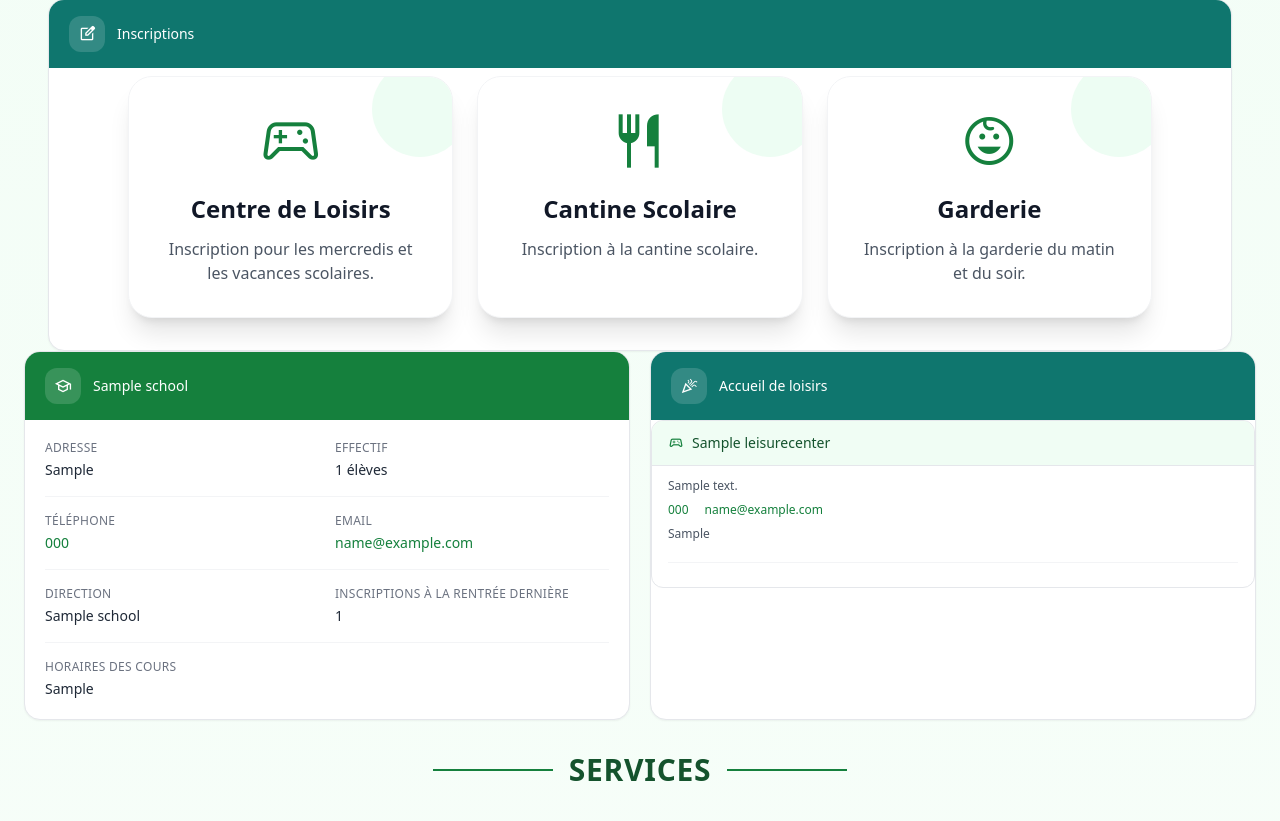
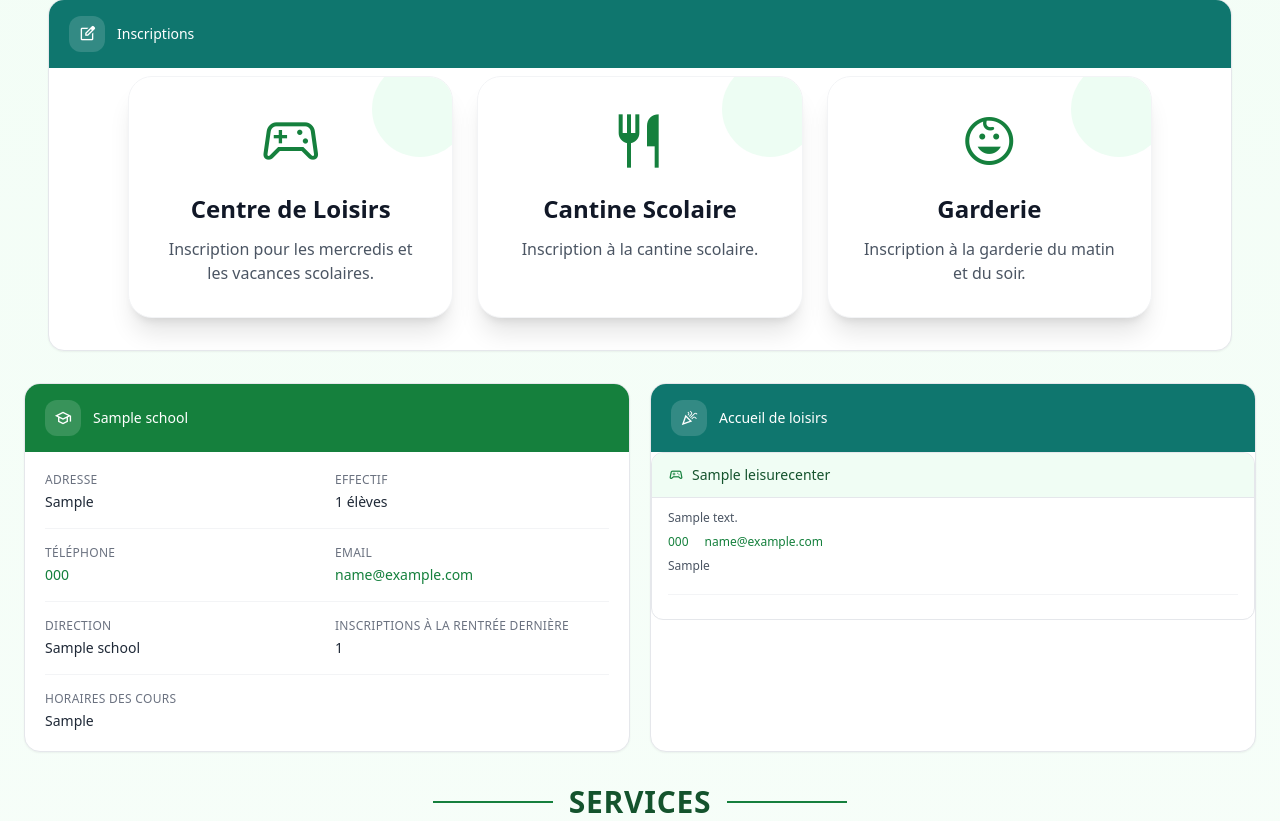
Before and after one commit to Pseudo404/MairieDhuizon, a Django app: page /vie-pratique/ in a window 1280 px wide. Shown: the part 1110-1931 px from the top of the page. Run offline with Django 5.2, Linux system fonts and the light colour scheme; tables that the repository leaves empty hold one stand-in row (values such as "Sample post"); grey boxes marked "Sample" are stand-in pictures; some libraries are stand-ins or nearby versions.

Commit message:
fix hot bar inscipriton

```diff
--- a/templates/vie_pratiques.html
+++ b/templates/vie_pratiques.html
@@ -169,7 +169,7 @@
             <h2 class="text-2xl md:text-3xl font-extrabold uppercase tracking-wide text-green-900 text-center">Jeunesse</h2>
             <div class="hidden md:block h-[2px] bg-green-700 flex-1 max-w-[120px]"></div>
         </div>
-        <div class="mx-auto max-w-7xl px-6">
+        <div class="mx-auto max-w-7xl px-6 mb-8">
             <div class="bg-white border border-gray-200 rounded-2xl overflow-hidden flex flex-col shadow-sm">
                 <div class="mb-2 px-5 py-4 flex items-center gap-3" style="background:#0f766e">
                     <div class="w-9 h-9 rounded-xl bg-white/15 flex items-center justify-center shrink-0">
```
